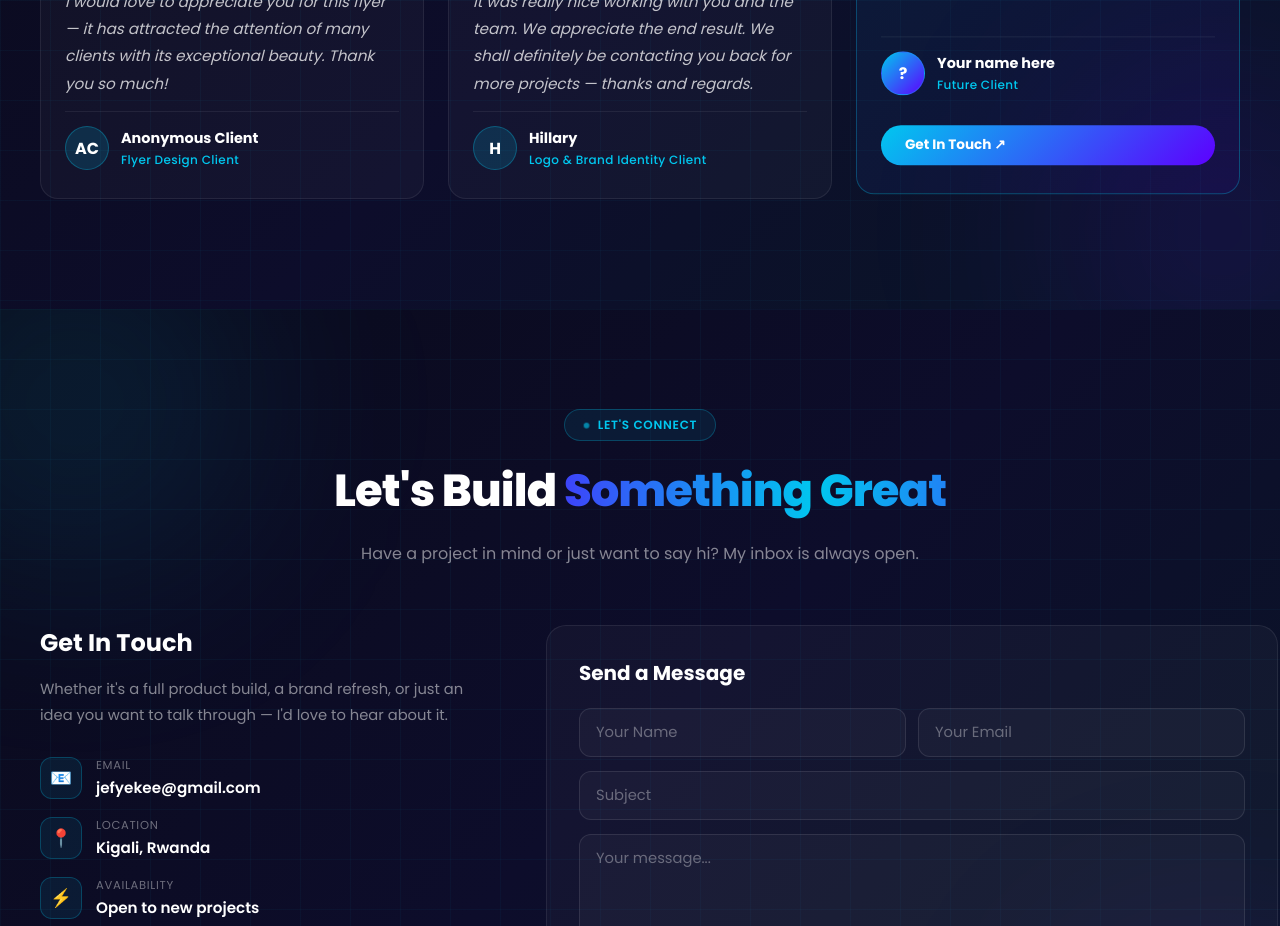
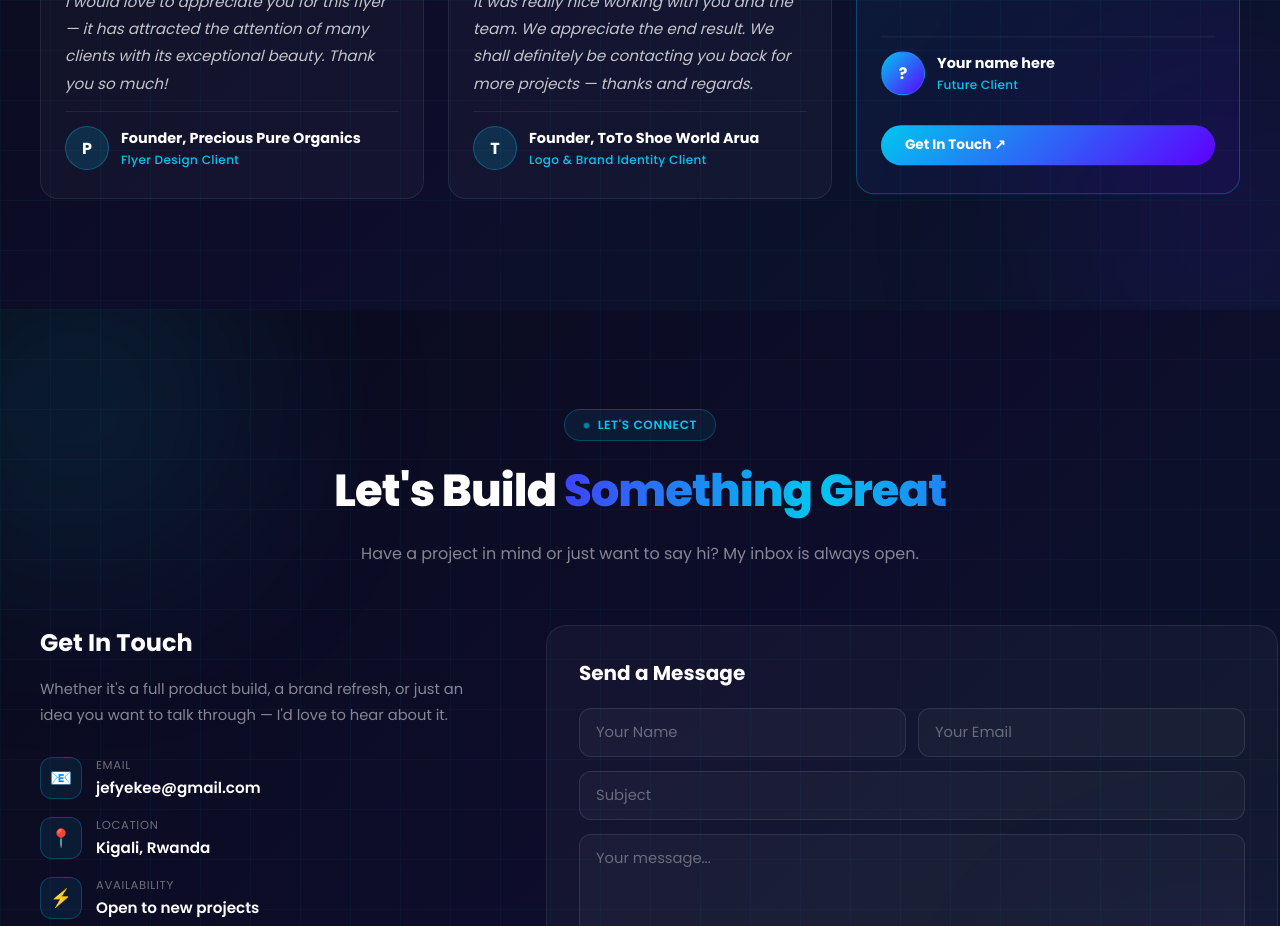
Before and after one commit to jefYekee/jef-Designer, a React (Create React App) app: page / in a window 1280 px wide. Shown: the part 4040-4966 px from the top of the page. Built offline with nearby package versions, Linux system fonts and the light colour scheme.

Commit message:
Updated Testmonial section

```diff
--- a/src/components/Testimonials/index.js
+++ b/src/components/Testimonials/index.js
@@ -27,18 +27,18 @@ const testimonials = [
     id: 1,
     quote:
       "I would love to appreciate you for this flyer — it has attracted the attention of many clients with its exceptional beauty. Thank you so much!",
-    name: "Anonymous Client",
+    name: "Founder, Precious Pure Organics",
     role: "Flyer Design Client",
-    initials: "AC",
+    initials: "P",
     stars: 5,
   },
   {
     id: 2,
     quote:
       "It was really nice working with you and the team. We appreciate the end result. We shall definitely be contacting you back for more projects — thanks and regards.",
-    name: "Hillary",
+    name: "Founder, ToTo Shoe World Arua",
     role: "Logo & Brand Identity Client",
-    initials: "H",
+    initials: "T",
     stars: 5,
   },
   {
```
